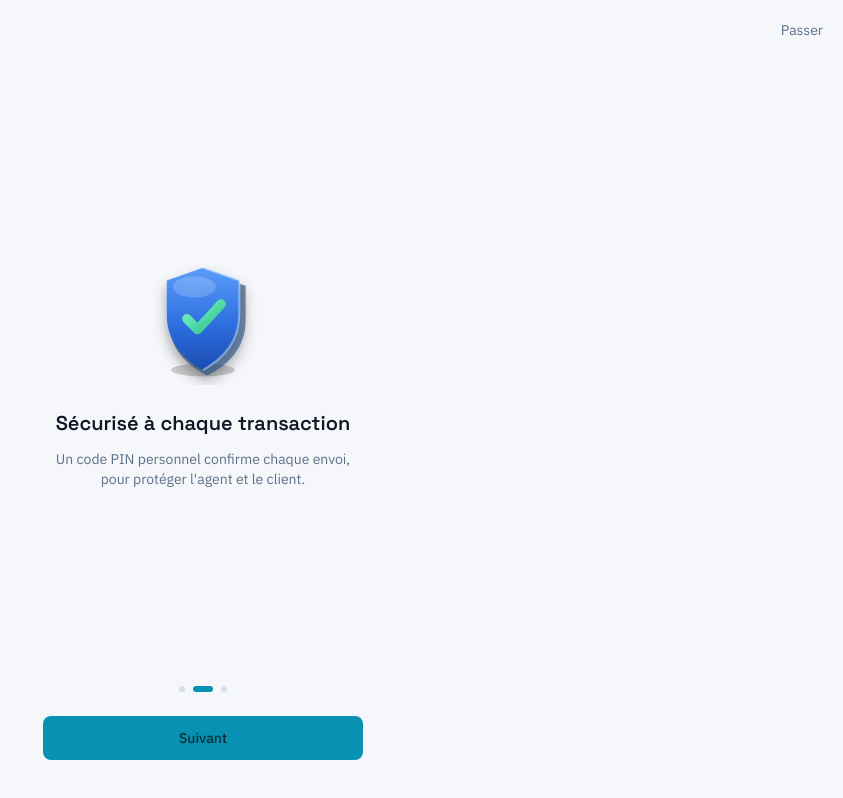
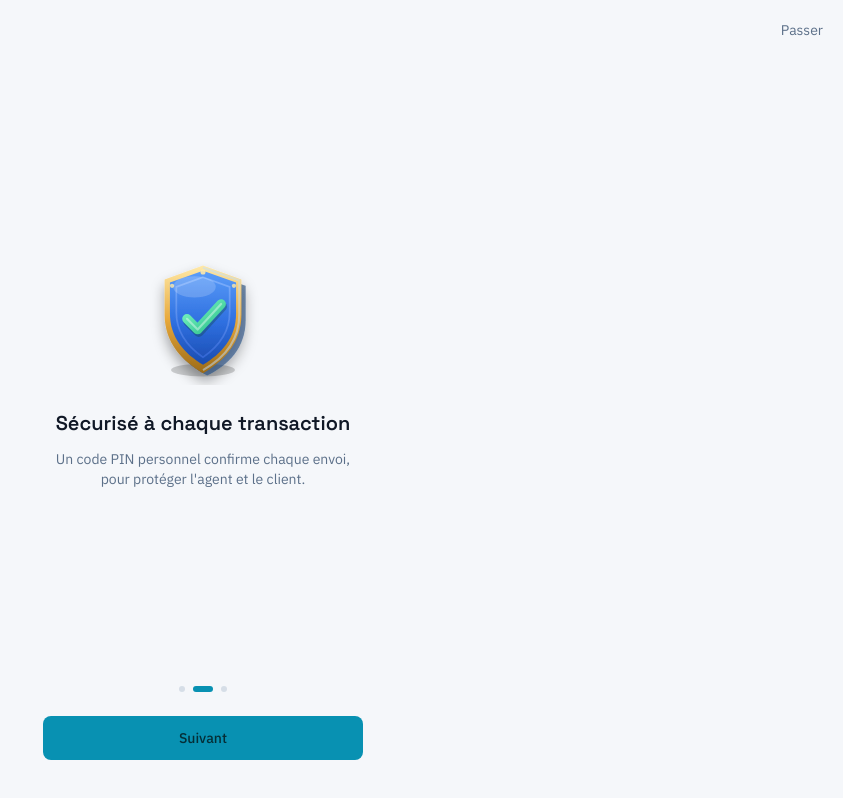
Before and after one commit to yutubr91/empireguichet, a React (Vite) app: page / in a window 1280 px wide. Both pictures are taken after a click on the button "Suivant". Shown: the whole page, without its empty margins (437-1280 px from the left). Built offline with nearby package versions, Linux system fonts and the light colour scheme.

Commit message:
Add files via upload

```diff
--- a/App.jsx
+++ b/App.jsx
@@ -222,6 +222,15 @@ function Shield3D({ size = 120 }) {
           <stop offset="55%" stopColor="#2E6FE0" />
           <stop offset="100%" stopColor="#1B4CB0" />
         </linearGradient>
+        <linearGradient id="sRim" x1="0" y1="0" x2="0" y2="1">
+          <stop offset="0%" stopColor="#FFE9A8" />
+          <stop offset="50%" stopColor="#E8A93B" />
+          <stop offset="100%" stopColor="#9C6A17" />
+        </linearGradient>
+        <linearGradient id="sPanel" x1="0" y1="0" x2="0" y2="1">
+          <stop offset="0%" stopColor="#8FBBFF" />
+          <stop offset="100%" stopColor="#3D6FE0" />
+        </linearGradient>
         <linearGradient id="sCheck" x1="0" y1="0" x2="1" y2="1">
           <stop offset="0%" stopColor="#7CF7C4" />
           <stop offset="100%" stopColor="#2BBF8A" />
@@ -233,13 +242,33 @@ function Shield3D({ size = 120 }) {
       <ellipse cx="60" cy="106" rx="30" ry="6" fill="#000000" opacity="0.18" />
       <g filter="url(#sShadow)">
         <path d="M60 12 L96 24 V56 C96 82 80 98 60 108 C40 98 24 82 24 56 V24 Z" fill="url(#sBack)" transform="translate(4,3)" opacity="0.6" />
-        <path d="M60 10 L94 22 V54 C94 80 78 96 60 106 C42 96 26 80 26 54 V22 Z" fill="url(#sFront)" />
+        {/* outer metallic rim */}
+        <path d="M60 8 L96 21 V54 C96 81 79 98 60 109 C41 98 24 81 24 54 V21 Z" fill="url(#sRim)" />
+        {/* main blue face, inset from rim */}
+        <path d="M60 13 L91 24 V53 C91 76 77 91 60 101 C43 91 29 76 29 53 V24 Z" fill="url(#sFront)" />
+        {/* inner panel line */}
+        <path d="M60 19 L85 28 V52 C85 72 73 85 60 94 C47 85 35 72 35 52 V28 Z" fill="none" stroke="url(#sPanel)" strokeWidth="1.6" opacity="0.7" />
+        {/* rivets */}
+        <circle cx="60" cy="14" r="2.4" fill="#FFE9A8" opacity="0.9" />
+        <circle cx="31" cy="27" r="2" fill="#FFE9A8" opacity="0.8" />
+        <circle cx="89" cy="27" r="2" fill="#FFE9A8" opacity="0.8" />
         <path
           d="M60 10 L94 22 V54 C94 80 78 96 60 106"
           fill="none"
           stroke="#BFE0FF"
           strokeWidth="2"
           opacity="0.5"
+        />
+        {/* checkmark shadow for bevel effect */}
+        <path
+          d="M46 59 L56 69 L78 45"
+          fill="none"
+          stroke="#0B3D2A"
+          strokeWidth="9"
+          strokeLinecap="round"
+          strokeLinejoin="round"
+          opacity="0.3"
+          transform="translate(0,1.5)"
         />
         <path
           d="M45 58 L55 68 L77 44"
@@ -249,6 +278,15 @@ function Shield3D({ size = 120 }) {
           strokeLinecap="round"
           strokeLinejoin="round"
         />
+        <path
+          d="M45 58 L55 68 L77 44"
+          fill="none"
+          stroke="#FFFFFF"
+          strokeWidth="2"
+          strokeLinecap="round"
+          strokeLinejoin="round"
+          opacity="0.4"
+        />
         <ellipse cx="52" cy="28" rx="20" ry="10" fill="#FFFFFF" opacity="0.18" />
       </g>
     </svg>
@@ -262,6 +300,8 @@ function Chart3D({ size = 120 }) {
     { x: 70, h: 38, c1: "#9AF0D2", c2: "#22A876" },
     { x: 94, h: 60, c1: "#67E8B0", c2: "#189E68" },
   ];
+  const dx = 7;
+  const dy = -5;
   return (
     <svg width={size} height={size} viewBox="0 0 130 120">
       <defs>
@@ -271,6 +311,10 @@ function Chart3D({ size = 120 }) {
             <stop offset="100%" stopColor={b.c2} />
           </linearGradient>
         ))}
+        <linearGradient id="floorGrad" x1="0" y1="0" x2="1" y2="1">
+          <stop offset="0%" stopColor="#DDEDE4" />
+          <stop offset="100%" stopColor="#B9D8C8" />
+        </linearGradient>
         <linearGradient id="chartLine" x1="0" y1="0" x2="1" y2="0">
           <stop offset="0%" stopColor="#FFE9A8" />
           <stop offset="100%" stopColor="#E8A93B" />
@@ -281,9 +325,27 @@ function Chart3D({ size = 120 }) {
       </defs>
       <ellipse cx="65" cy="106" rx="46" ry="7" fill="#000000" opacity="0.16" />
       <g filter="url(#cShadow)">
-        {bars.map((b, i) => (
-          <rect key={i} x={b.x} y={100 - b.h} width="16" height={b.h} rx="5" fill={`url(#bar${i})`} />
-        ))}
+        {/* floor plane for grounding */}
+        <polygon points={`14,100 116,100 ${116 + dx},${100 + dy} ${14 + dx},${100 + dy}`} fill="url(#floorGrad)" opacity="0.55" />
+        {bars.map((b, i) => {
+          const top = 100 - b.h;
+          return (
+            <g key={i}>
+              {/* side face (darker) */}
+              <polygon
+                points={`${b.x + 16},${top} ${b.x + 16 + dx},${top + dy} ${b.x + 16 + dx},${100 + dy} ${b.x + 16},100`}
+                fill={shadeColor(b.c2, -22)}
+              />
+              {/* top face (lighter) */}
+              <polygon
+                points={`${b.x},${top} ${b.x + 16},${top} ${b.x + 16 + dx},${top + dy} ${b.x + dx},${top + dy}`}
+                fill={shadeColor(b.c1, 18)}
+              />
+              {/* front face */}
+              <rect x={b.x} y={top} width="16" height={b.h} rx="2" fill={`url(#bar${i})`} />
+            </g>
+          );
+        })}
         <path
           d="M20 72 L44 50 L68 60 L100 26"
           fill="none"
@@ -293,6 +355,9 @@ function Chart3D({ size = 120 }) {
           strokeLinejoin="round"
         />
         <path d="M88 26 L100 26 L100 38" fill="none" stroke="url(#chartLine)" strokeWidth="4" strokeLinecap="round" strokeLinejoin="round" />
+        {[[20, 72], [44, 50], [68, 60], [100, 26]].map(([px, py], i) => (
+          <circle key={i} cx={px} cy={py} r="3.2" fill="#FFFDF5" stroke="#E8A93B" strokeWidth="1.6" />
+        ))}
       </g>
     </svg>
   );
```
